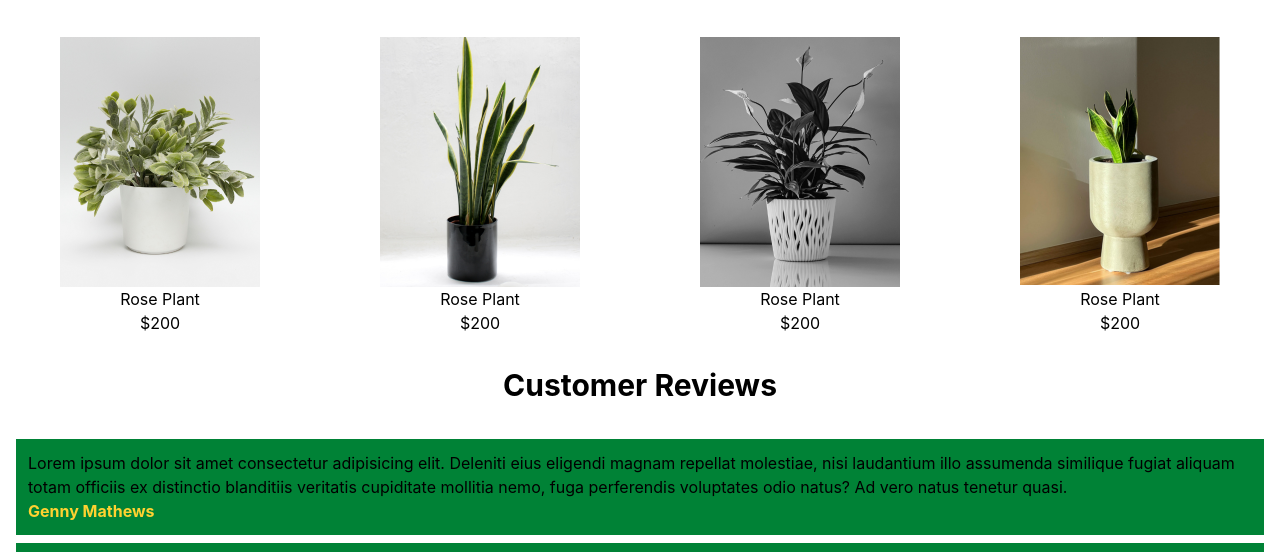
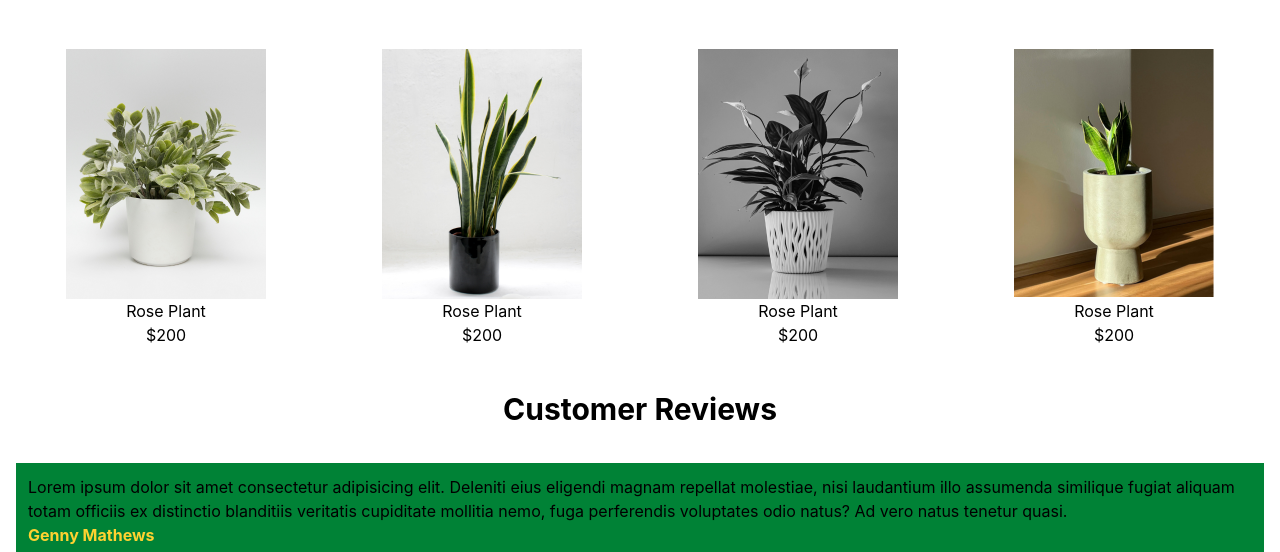
Before and after one commit to saik2004/Greenden-Tailwind-Css, a website: page index.html in a window 1280 px wide. Shown: the part 709-1261 px from the top of the page. Drawn offline with Linux system fonts and the light colour scheme.

Commit message:
index.html updated

```diff
--- a/index.html
+++ b/index.html
@@ -148,7 +148,7 @@
     <section class="text-center justify-center mt-5">
       <h1 class="text-3xl font-bold">Best Seller</h1>
 
-      <div class="grid grid-cols-2 mt-10 md:grid-cols-4">
+      <div class="grid grid-cols-2 mt-10 md:grid-cols-4 p-3 gap-2">
         <div class="mb-3">
           <img
             src="./images/plant_1.png"
```
